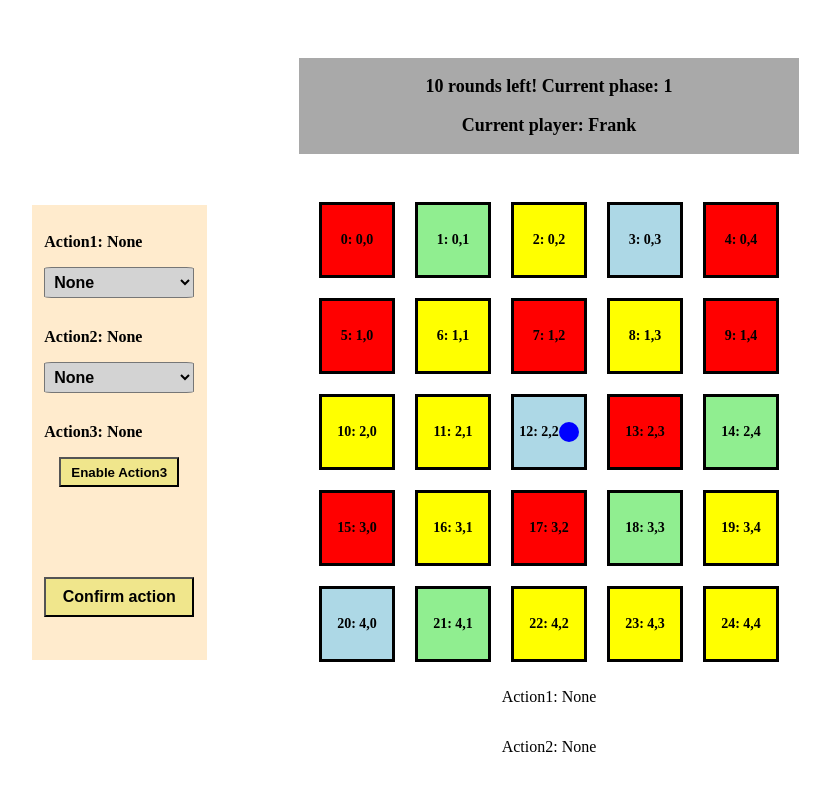
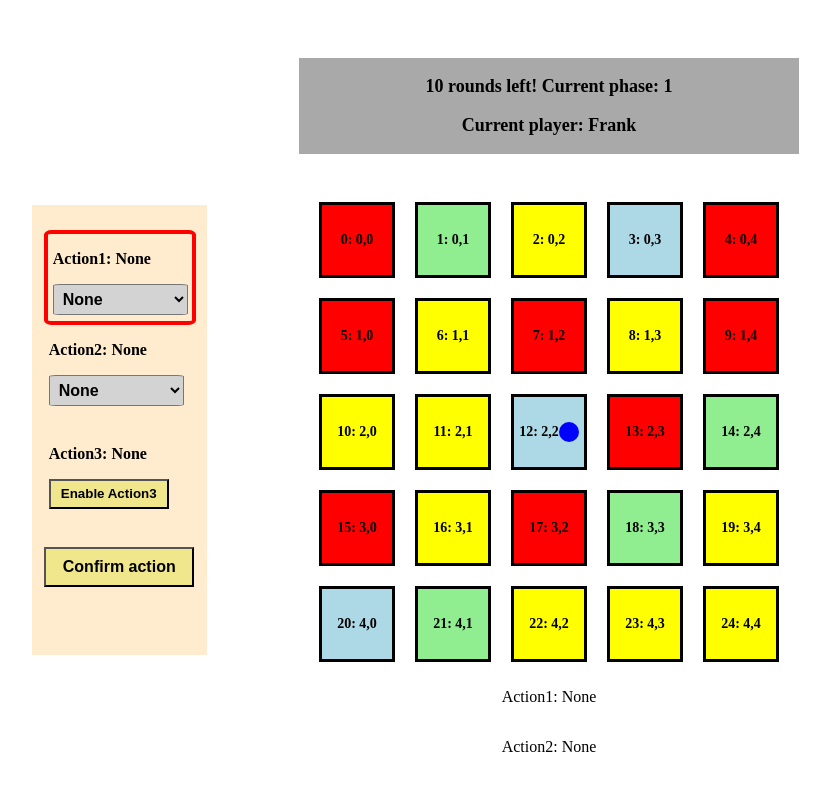
Before and after one commit to murixiyang/Room25, an Angular app in the folder Room25Web/: page / in a window 1280 px wide. Shown: the top 790 px of the page, without its empty margins (91-921 px from the left). Built offline with nearby package versions, Linux system fonts and the light colour scheme.

Commit message:
Add border when action ready

```diff
--- a/Room25Web/src/app/actionplan/actionplan.component.css
+++ b/Room25Web/src/app/actionplan/actionplan.component.css
@@ -1,18 +1,22 @@
+.action-place {
+  width: 90%;
+  height: 20%;
+  margin-bottom: 10%;
+  padding: 0 3% 5%;
+}
+
+.with-border {
+  border: 4px solid red;
+  border-radius: 5%;
+}
+
 .action-text {
   font-weight: bold;
   font-size: medium;
 }
 
-.action-place {
-  margin-bottom: 20%;
-  text-align: center;
-  font-weight: bold;
-  font-size: large;
-}
-
 .action-selector {
   width: 100%;
-  height: 100%;
   padding: 5px;
   border-radius: 5%;
   font-weight: bold;
@@ -41,9 +45,8 @@
 }
 
 .confirm-action {
-  margin-top: 60%;
-  width: 150px;
-  height: 40px;
+  width: 100%;
+  height: 10%;
   font-weight: bold;
   font-size: medium;
   background-color: khaki;
--- a/Room25Web/src/app/actionplan/actionplan.component.html
+++ b/Room25Web/src/app/actionplan/actionplan.component.html
@@ -1,5 +1,6 @@
+<div class="action-place" [ngClass]="{ 'with-border': getActionReady(1) }">
   <p class="action-text">Action1: {{ action1 }}</p>
-<div class="action-place">
+
   <select
     [(ngModel)]="action1"
     name="action1"
@@ -18,8 +19,9 @@
   </select>
 </div>
 
+<div class="action-place">
   <p class="action-text">Action2: {{ action2 }}</p>
-<div class="action-place">
+
   <select
     [(ngModel)]="action2"
     name="action2"
@@ -38,8 +40,9 @@
   </select>
 </div>
 
+<div class="action-place">
   <p class="action-text">Action3: {{ action3 }}</p>
-<div class="action-place">
+
   <button
     class="enable-action"
     *ngIf="!getAction3Enabled()"
@@ -67,6 +70,7 @@
       {{ action }}
     </option>
   </select>
+</div>
 
 <button
   class="confirm-action"
@@ -83,4 +87,3 @@
 >
   Execute Action3
 </button>
-</div>
--- a/Room25Web/src/app/actionplan/actionplan.component.ts
+++ b/Room25Web/src/app/actionplan/actionplan.component.ts
@@ -21,7 +21,7 @@ export class ActionplanComponent {
 
   private actionConfirmed: boolean = false;
 
-  private actionReady: boolean[] = [false, false, false];
+  private actionReady: boolean[] = [true, false, false];
   private actionFinished: boolean[] = [false, false, false];
   private action3Enabled: boolean = false;
 
--- a/Room25Web/src/app/app.component.css
+++ b/Room25Web/src/app/app.component.css
@@ -24,7 +24,7 @@
   margin-top: 20%;
   margin-left: 60%;
   background-color: blanchedalmond;
-  padding: 5%;
+  padding: 10% 5%;
 }
 
 .gameboard {
```
Lines whose indentation alone changed are shown as unchanged.
